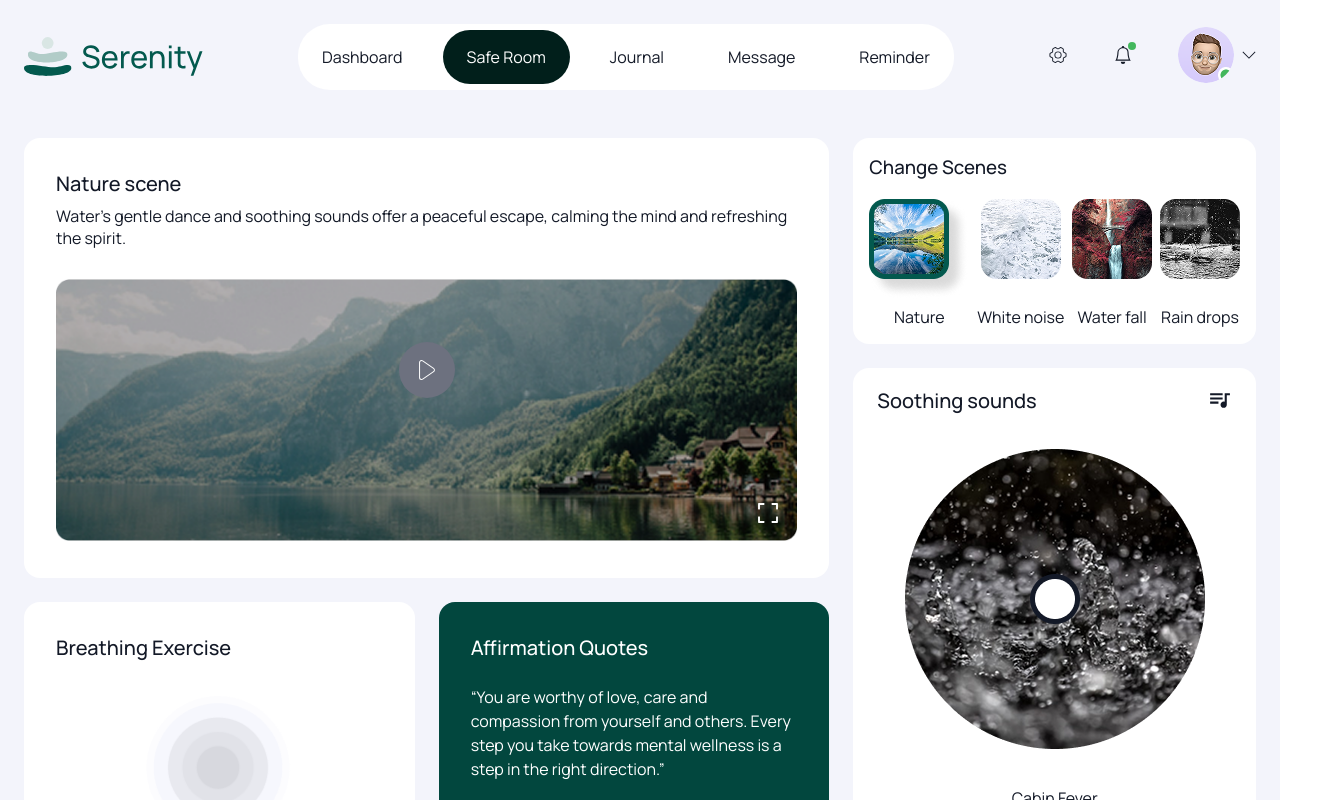
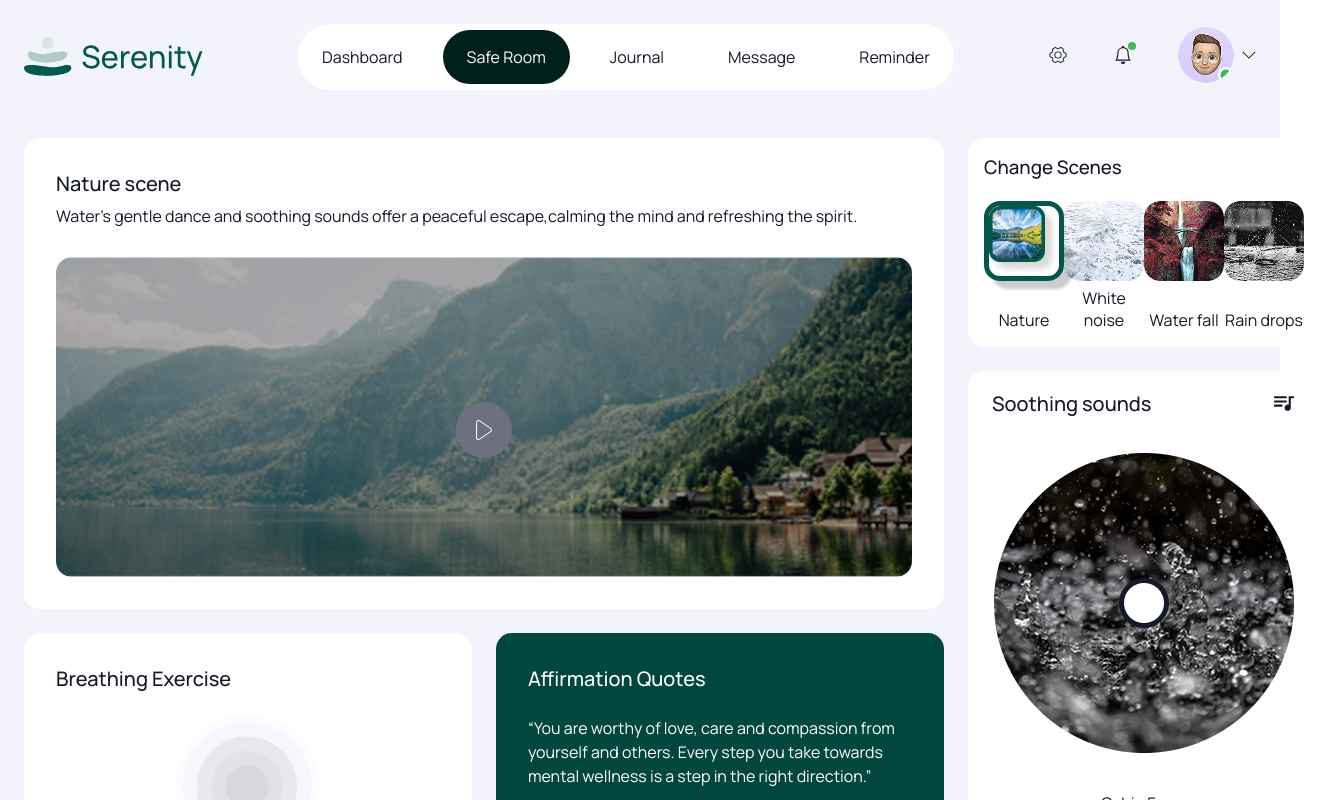
Before and after one commit to okiemuteidjerhe/serenity, a React (Vite) app: page /vsr in a window 1280 px wide. Shown: the top 800 px of the page, 1320 px wide, since content can reach past the window. Built offline with nearby package versions, Linux system fonts and the light colour scheme.

Commit message:
Added a file input to message, Fixed the toggle in Profile settings(company and individual), Breathing Image grows and shrink when the exercise starts or stop, Video player plays video with default set to nature, scene changes cause the video to change

```diff
--- a/package.json
+++ b/package.json
@@ -19,6 +19,7 @@
     "react-dom": "^19.1.0",
     "react-icons": "^5.5.0",
     "react-otp-input": "^3.1.1",
+    "react-player": "^2.16.0",
     "react-router": "^7.6.0"
   },
   "devDependencies": {
--- a/src/pages/Employees.jsx
+++ b/src/pages/Employees.jsx
@@ -6,7 +6,7 @@ import Employee from '../images/employee.png'
 
 
 export function Row(props) {
-  console.log(props.person)
+  /* console.log(props.person) */
   const { Names, Email, Role, Status, Segmentation } = props.person
   return (
     <tr>
@@ -75,7 +75,7 @@ export default function Employees() {
     />
   ))
 
-  console.log(employees)
+  /* console.log(employees) */
 
   return (
     <div className={styles.container}>
--- a/src/pages/Message.jsx
+++ b/src/pages/Message.jsx
@@ -170,7 +170,10 @@ function handleEmoji(emojiObj){
                         <EmojiPicker open={isOpen} onEmojiClick={handleEmoji} className={styles.EmojiPicker}/>
                     </div>
                 </div>
-                <button><FaPlus size={16}/></button>
+                <label className={styles.iLabel}>
+                  <FaPlus size={16}/>
+                  <input type="file" name="Media"/>
+                </label>
                 <div className={styles.input}>
                     <input type="text" name="chatMessage" placeholder="Type your message" value={chatInput} onChange={handleChatInput}/>
                     <button><IoMicOutline size={24}/></button>
--- a/src/pages/VirtualSafeRoom.jsx
+++ b/src/pages/VirtualSafeRoom.jsx
@@ -13,10 +13,11 @@ import { IoMdPause, IoMdPlay, IoMdSkipBackward, IoMdSkipForward } from "react-ic
 import { FiSearch } from "react-icons/fi";
 import { LiaTimesSolid } from "react-icons/lia";
 import { IoPlayCircleOutline } from "react-icons/io5";
-import { useRef, useState } from "react";
+import { useEffect, useRef, useState } from "react";
 import music from '../media/Jaden_Smith_-_Cabin_Fever.mp3'
 import music1 from '../media/Kendrick_Lamar_ft_SZA_-_luther.mp3'
 import NavBar from "../components/NavBar";
+import ReactPlayer from "react-player";
 
 const data = [
   {
@@ -93,6 +94,54 @@ const data = [
   },
 ]
 
+const videos = [
+  {
+    id: 1,
+    videoUrl : 'https://youtu.be/2a8TQiCqEaA?si=biGC_LM8yvkdo_ll',
+    videoName:"Nature",
+    imageSrc: nature,
+    videoThumbnail: scene,
+    paragraph: "Water's gentle dance and soothing sounds offer a peaceful escape,calming the mind and refreshing the spirit.",
+  },
+  {
+    id: 2,
+    videoUrl : 'https://youtu.be/H5v3kku4y6Q?si=3dvaw1JLiTgTLuE3',
+    videoName:"White noise",
+    imageSrc: whitenoise,
+    videoThumbnail: scene,
+    paragraph: "Water's gentle dance and soothing sounds offer a peaceful escape,calming the mind and refreshing the spirit.",
+  },
+  {
+    id: 3,
+    videoUrl : 'https://youtu.be/2a8TQiCqEaA?si=biGC_LM8yvkdo_ll',
+    videoName:"Water fall",
+    imageSrc: waterfall,
+    videoThumbnail: scene,
+    paragraph: "Water's gentle dance and soothing sounds offer a peaceful escape,calming the mind and refreshing the spirit.",
+  },
+  {
+    id: 4,
+    videoUrl : 'https://youtu.be/2a8TQiCqEaA?si=biGC_LM8yvkdo_ll',
+    videoName:"Rain drops",
+    imageSrc: raindrops,
+    videoThumbnail: scene,
+    paragraph: "Water's gentle dance and soothing sounds offer a peaceful escape,calming the mind and refreshing the spirit.",
+  }
+]
+
+function Scene(props){
+  return(
+    <button onClick={props.handleClick} className={styles.group}>
+      <div className={`${styles.sceneImg} ${props.isActive ? styles.activeGroup : undefined}`}>
+        <img src={props.imageSrc} alt={props.videoName} />
+      </div>
+      <p>{props.videoName}</p>
+    </button>
+  )
+}
+
+
+
 export default function VirtualSafeRoom() {
   const [song, setSong]= useState(null)
   const[isPlayListOpen, setIsPlaylistOpen] = useState(false)
@@ -103,7 +152,49 @@ const [currentTime, setCurrentTime] = useState(0)
 const [duration, setDuration] = useState(0)
 const audioRef = useRef(null)
 
-let progress;
+
+//For Scenes
+const [video, setVideo] = useState(videos[0])
+const [isVideoPlaying, setIsVideoPlaying] = useState(false)
+
+function handleVideo(selectedVideoIndex){
+  setVideo(videos[selectedVideoIndex])
+  setIsVideoPlaying(false)
+}
+
+//Breathing exercise
+
+const [breathing, setBreathing] = useState(false)
+
+useEffect(()=>{
+  let intervalId;
+
+  if(breathing){
+    intervalId = setInterval(()=>{
+      const img = document.getElementById("breathingImg");
+      img.classList.toggle(styles.grow)
+    }, 4000)
+  }
+  return () => clearInterval(intervalId)
+}, [breathing])
+
+function handleToggleBreathing(){
+  setBreathing(prev => !prev)
+}
+
+const scenesArr = videos.map((vid, index)=>{
+  return(
+    <Scene
+    key={vid.id}
+    imageSrc={vid.imageSrc}
+    videoName={vid.videoName}
+    handleClick={()=>handleVideo(index)}
+    isActive={vid === video}
+    />
+  )
+})
+
+
 
   function handleOpenPlaylist(){
     setIsPlaylistOpen(true)
@@ -189,7 +280,7 @@ function handleSeek(e){
   setCurrentTime(newTime);
 }
 
-progress = (currentTime/duration) * 100;
+let progress = (currentTime/duration) * 100;
 
 
   return (
@@ -198,24 +289,42 @@ progress = (currentTime/duration) * 100;
       <section className={styles.mainSide}>
         <div className={styles.leftS}>
           <div className={styles.topLeft}>
-            <h3>Nature scene</h3>
+            <h3>{video.videoName} scene</h3>
             <p>
-              Water's gentle dance and soothing sounds offer a peaceful escape,
-              calming the mind and refreshing the spirit.
+              {video.paragraph}
             </p>
             <div className={styles.tlImg}>
-              <img src={scene} alt="" />
+              {/* <img src={scene} alt="" /> {video.url} */}
+              <ReactPlayer
+              /* className={styles.reactPlayer} */
+              key={video.videoName}
+              url={video.videoUrl}
+              controls
+              width="100%"
+              height="100%"
+              light={video.videoThumbnail}
+              playIcon={
+                <div className={styles.play}><CiPlay1 size={24} /></div>
+              }
+              playing={isVideoPlaying}
+              onPlay={()=>setIsVideoPlaying(true)}
+              />
             </div>
-            <button className={styles.play}><CiPlay1 size={24} /></button>
-            <button className={styles.resizer}><AiOutlineExpand size={24} /></button>
+            {/* <button className={styles.play}><CiPlay1 size={24} /></button>
+            <button className={styles.resizer}><AiOutlineExpand size={24} /></button> */}
           </div>
           <div className={styles.bottomLeft}>
             <div className={styles.blLeft}>
               <h3>Breathing Exercise</h3>
-              <div className={styles.bllImg}>
-                <img src={breathe} alt="" />
+              <div className={`${styles.bllImg} ${breathing ? styles.grow : undefined}`}
+                id="breathingImg"
+              >
+                <img
+                src={breathe}
+                alt="GROWING AND SHRINKING BREATHING IMAGE"
+                />
               </div>
-              <button>Start Exercise</button>
+              <button onClick={handleToggleBreathing}>{breathing ? "Stop Exercise" : "Start Exercise"}</button>
             </div>
             <div className={styles.blRight}>
               <h3>Affirmation Quotes</h3>
@@ -232,30 +341,7 @@ progress = (currentTime/duration) * 100;
             <div className={styles.change}>
                 <h3>Change Scenes</h3>
                 <div className={styles.sceneCtn}>
-                    <div className={styles.group}>
-                        <div className={styles.sceneImg}>
-                            <img src={nature} alt="" />
-                        </div>
-                        <p>Nature</p>
-                    </div>
-                    <div className={styles.group}>
-                        <div className={styles.sceneImg}>
-                        <img src={whitenoise} alt="" />
-                    </div>
-                    <p>White noise</p>
-                    </div>
-                    <div className={styles.group}>
-                        <div className={styles.sceneImg}>
-                        <img src={waterfall} alt="" />
-                    </div>
-                    <p>Water fall</p>
-                    </div>
-                    <div className={styles.group}>
-                        <div className={styles.sceneImg}>
-                        <img src={raindrops} alt="" />
-                    </div>
-                    <p>Rain drops</p>
-                    </div>
+                    {scenesArr}
                 </div>
             </div>
             <div className={styles.music}>
--- a/src/styles/CompanyProfile.module.css
+++ b/src/styles/CompanyProfile.module.css
@@ -34,6 +34,7 @@
     width: 80px;
     height: 80px;
     border-radius: 50%;
+    overflow: hidden;
 }
 .labelText{
     font-size: 1.125rem;
@@ -70,13 +71,17 @@
     display: flex;
     gap: 32px;
     align-items: center;
+    cursor: pointer;
+}
+.noti span, .private span{
+    display: inline-flex;
 }
 .noti p, .private p{
     font-size: 1.125rem;
     font-weight: 400;
 }
-.noti button, .private button{
-    background-color: transparent;
+.noti input, .private input{
+    display: none;
 }
 .cpForm > button{
     background-color: transparent;
--- a/src/styles/IndividualProfile.module.css
+++ b/src/styles/IndividualProfile.module.css
@@ -34,6 +34,7 @@
     width: 80px;
     height: 80px;
     border-radius: 50%;
+    overflow: hidden;
 }
 .labelText{
     font-size: 1.125rem;
@@ -81,13 +82,17 @@
     display: flex;
     gap: 32px;
     align-items: center;
+    cursor: pointer;
 }
 .noti p, .private p{
     font-size: 1.125rem;
     font-weight: 400;
 }
-.noti button, .private button{
-    background-color: transparent;
+.noti span, .private span{
+    display: inline-flex;
+}
+.noti input, .private input{
+    display: none;
 }
 .pSection > button{
     background-color: transparent;
--- a/src/styles/Message.module.css
+++ b/src/styles/Message.module.css
@@ -161,7 +161,13 @@
 .EmojiPicker ul{
     flex-direction: column;
 }
-.emoji button, .inputArea button:not(:last-of-type), .inputArea .input button{
+.iLabel{
+    cursor: pointer;
+}
+.iLabel input{
+    display: none;
+}
+.emoji button, .inputArea .input button{
     background-color: transparent;
     color: var(--primary-color);
 }
--- a/src/styles/VirtualSafeRoom.module.css
+++ b/src/styles/VirtualSafeRoom.module.css
@@ -28,24 +28,38 @@
     font-weight: 400;
     margin-bottom: 30px;
 }
+.tlImg{
+    width: 856px;
+    height: 320px;
+    border-radius: 16px;
+    overflow: hidden;
+    /* position: relative;
+    padding-top: 56.25%; */
+}
+/* .reactPlayer{
+    position: absolute;
+    top: 0;
+    left: 0;
+} */
 .play{
     background-color: var(--alternate-button-color);
+    color: #fff;
     width: 56px;
     height: 56px;
     border-radius: 50px;
     display: grid;
     place-content: center;
     position: absolute;
-    top: 40%;
+    top: 50%;
     left: 50%;
     transform: translate(-50%, 50%);
 }
-.resizer{
+/* .resizer{
     background-color: transparent;
     position: absolute;
     bottom: 49px;
     right: 49px;
-}
+} */
 .bottomLeft{
     display: grid;
     grid-template-columns: 1fr 1fr;
@@ -66,6 +80,12 @@
 .bllImg{
     width: 147px;
     margin: auto;
+    transition: all 4s ease-in-out;
+    border-radius: 50%;
+}
+.grow{
+    transform: scale(1.1);
+    box-shadow: 0 0 30px rgba(62, 62, 120, 0.9);
 }
 .blLeft button{
     padding: 12px 16px;
@@ -113,11 +133,24 @@
     flex-direction: column;
     justify-content: space-between;
     align-items: center;
+    background-color: transparent;
+    color: var(--primary-color);
+}
+.sceneImg{
+    width: 80px;
+    height: 80px;
+    border-radius: 16px;
+    overflow: hidden;
+}
+.activeGroup{
+    box-shadow: 8px 8px 3px rgba(0,0,0,0.2);
+    border: 5px solid #07544a;
 }
 .group p{
     font-size: 1rem;
     font-weight: 400;
 }
+
 .music{
     padding: 18px 24px;
     background-color: #fff;
```
Also changed, not shown: src/pages/CompanyProfile.jsx (+37 -8 lines), src/pages/IndividualProfile.jsx (+37 -8 lines), 1 other file (tests, documents, lock files or other folders).
